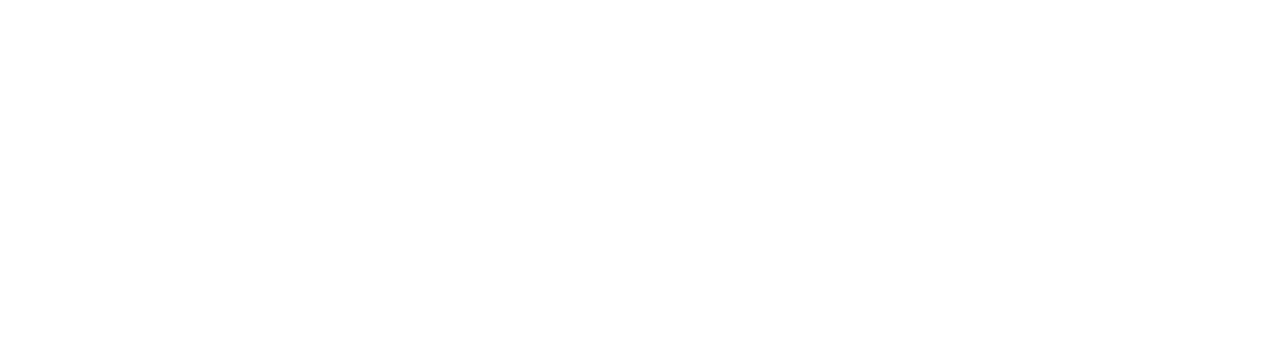
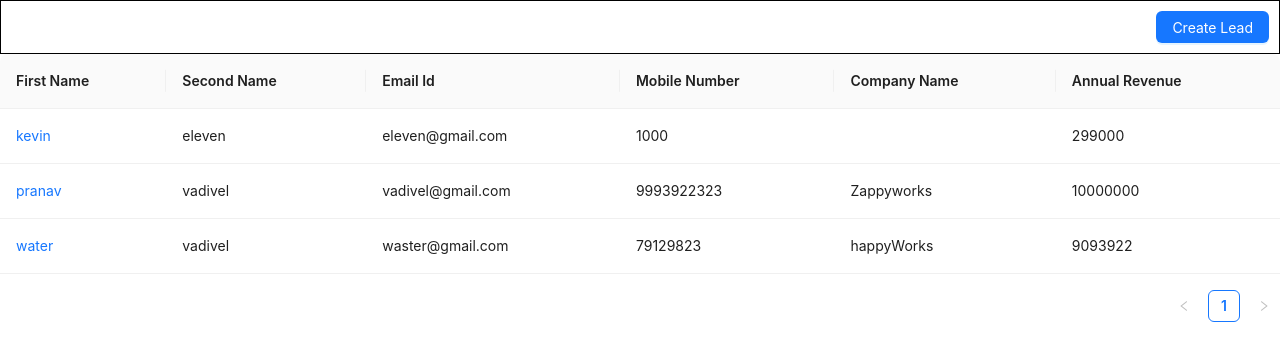
Before and after one commit to REOpranav/crm, a React (Create React App) app: page /leadboard in a window 1280 px wide. Before the commit this address had no page. Shown: the top 360 px of the page. Built offline with nearby package versions, Linux system fonts and the light colour scheme; data requests are answered from the project's data file.

Commit message:
change dashboard name into leadBoard and invoke some buttons and its navigation function

```diff
--- a/DB/db.json
+++ b/DB/db.json
@@ -1,18 +1,30 @@
 {
   "leads": [
     {
-      "id": "6b7b",
-      "firstName": "vadivel",
-      "secoundName": "secounf",
-      "company": "zappy",
-      "annual revenue": 1
+      "id": "8bf9",
+      "firstname": "kevin",
+      "lastname": "eleven",
+      "email": "eleven@gmail.com",
+      "mobile": "1000",
+      "annualrevenue": "299000"
     },
     {
-      "id": "ecf2",
-      "firstName": "as",
-      "secoundName": "sx",
-      "company": "s",
-      "annual revenue": 0
+      "id": "7d3f",
+      "firstname": "pranav",
+      "lastname": "vadivel",
+      "email": "vadivel@gmail.com",
+      "mobile": "9993922323",
+      "companyName": "Zappyworks",
+      "annualrevenue": "10000000"
+    },
+    {
+      "id": "67b5",
+      "firstname": "water",
+      "lastname": "vadivel",
+      "email": "waster@gmail.com",
+      "mobile": "79129823",
+      "companyName": "happyWorks",
+      "annualrevenue": "9093922"
     }
   ]
 }
--- a/src/App.js
+++ b/src/App.js
@@ -1,14 +1,16 @@
 import './App.css';
 import { Form ,Row} from "antd";
 import {Routes,Route} from 'react-router-dom'
-import Dashboard from './Dashboard';
+import LeadBoard from './LeadBoard';
 import FormPage from './FormPage';
+import Dashboard from './DashBoard';
 
 function App() {
   return (
     <div className="App">
         <Routes>
           <Route path='/' element={<Dashboard />} />
+          <Route path='/leadboard' element={<LeadBoard />} />
           <Route path='/formpage' element={<FormPage />} />
         </Routes>
     </div>
--- a/src/Dashboard.jsx
+++ b/src/Dashboard.jsx
@@ -1,82 +1,8 @@
 import React from 'react'
-import {Button , Row ,Col ,message,Table} from 'antd'
-import { useNavigate } from 'react-router-dom'
-import axios from 'axios';
-import { useEffect } from 'react';
-import { useState } from 'react';
 
 const Dashboard = () => {
-    const [leadData,setLeadData] = useState([])
-    const navigate = useNavigate();
-    const formNavigate = ()=>{
-        navigate('/formpage')
-    }
-
-    useEffect(()=>{
-        const fetching = async()=>{
-            try {
-                const responce = await axios.get('http://localhost:3000/leads')
-                if (responce.status === 200) {
-                    setLeadData( await responce.data);
-                }
-            } catch (err) {
-                if (err.response) {
-                    message.error('Error: ' + err.response.status+' - '+(err.response.data.message || 'Server Error'));
-                } else if (err.request) {
-                    message.error('Error: No response from server.');
-                } else {
-                    message.error('Error: ' + err.message);
-                }
-            }
-        }
-        fetching()
-    },[null])
-
-    for (const data of leadData) {
-
-    }
-
-    const column = [
-         {
-            title: 'ID',
-            dataIndex: 'id',
-            key: 'id',
-          },
-          {
-            title: 'First Name',
-            dataIndex: 'firstName',
-            key: 'firstName',
-          },
-          {
-            title: 'Second Name',
-            dataIndex: 'secondName',
-            key: 'secondName',
-          },
-          {
-            title:'Company Name',
-            dataIndex: 'companyName',
-            key: 'companyName',
-          },
-          {
-            title: 'Annual Revenue',
-            dataIndex: 'annualRevenue',
-            key: 'annualRevenue',
-          },
-        ]
-
   return (
-    <div>
-          <Row justify={'end'}>
-                <Button type='primary' onClick={formNavigate}>
-                        Create Lead
-                </Button>
-          </Row>
-          <Row>
-             <Table columns={column}/>
-          </Row>
-
-
-    </div>
+    <div>Dashboard</div>
   )
 }
 
--- a/src/FormPage.jsx
+++ b/src/FormPage.jsx
@@ -1,35 +1,41 @@
 import React from 'react'
-import {Row , Form ,Input,message ,InputNumber ,Button} from 'antd'
+import {Row , Form ,Input,message ,InputNumber ,Button , Flex} from 'antd'
 import { useState } from 'react'
 import axios from 'axios'
 import { useNavigate } from 'react-router-dom'
 
 const FormPage = () => {
-    const navigation = useNavigate()
-    const [form] = Form.useForm()
+  const navigation = useNavigate()
 
+  //this is for navigation
   function navigate() {
-    navigation('/')
+      navigation('/leadboard')
+    }
+
+  const [formData,setFormData] = useState({
+    firstname : '',
+    lastname:'',
+    email:'',
+    mobile:'',
+    companyName:'',
+    annualrevenue: ''
+  })
+
+  const handleChange = (e)=>{
+       const {name,value} = e.target
+       setFormData((prevData) => ({
+        ...prevData,
+        [name]: value,
+      }));
   }
 
-  function messageSuccess(){
-     message.success('Sucessfully created a Lead')
-  }
-
-    const layout = {
-        labelCol: {
-          span: 9,
-        },
-        wrapperCol: {
-          span: 16,
-        },
-      };
-
-  const onFinish = (values)=>{
-     axios.post('http://localhost:3000/leads',values)
+  const onFinish = (e)=>{
+    e.preventDefault()
+      axios.post('http://localhost:3000/leads',formData)
       .then(res => {
         if (res.status == 201) {
           messageSuccess();
+          console.log(res.data);
         }
     }).catch(err => {
       if (err.response) {
@@ -39,75 +45,74 @@
       } else {
         message.error('Error: ' + err.message);
       }
-    })
+  })
+
+  // this is message ele from antd
+  function messageSuccess(){
+     message.success('Sucessfully created a Lead')
+    }
 
     setTimeout(()=>{
       navigate()
-    },1*1000)
+     },1 * 900)
+  }
 
+  // this for cancelling form
+  function cancelForm() {
+      navigate('/leadBoard')
   }
 
   return (
-    <Row style={{padding:'10px'}}>
-        <Form
-         {...layout}
-          form={form}
-          name="leadForm"
-          initialValues={{remember : true}}
-          autoComplete="off"
-          onFinish={onFinish}
-        >
-            <Form.Item
-              label="First Name"
-               name="firstName"
-               rules={[
-                {required:true,message:`* Field is Required`},
-                {type:'string',message:`First name is only in string !`},
-              ]}
-            >
-                <Input placeholder='First Name'/>
-            </Form.Item>
+  <div>
 
-            <Form.Item
-              label="Last name"
-               name="secoundName"
-               rules={[
-                {required:true , message:`* Field is Required`},
-                {type:'string',message:`First name is only in string !`}
-               ]}
-            >
-                <Input placeholder='Secound Name' />
-            </Form.Item>
+    <Row justify={'end'}>
+      <Flex gap="small">
+        <Button type='primary'  onClick={onFinish} >Submit</Button>
+        <Button type='primary' danger onClick={cancelForm}>Cancel</Button>
+      </Flex>
+    </Row>
 
-            <Form.Item
-                label="Company"
-               name="company"
-               rules={[
-                {required:true , message:`* Field is Required`},
-                {type:'string',message:`First name is only in string !`}
-               ]}
-            >
-                <Input placeholder='company Name' />
-            </Form.Item>
+    <Row>
+         <form onSubmit={onFinish}>
+            <p>
+                <label for="firstname"></label>
+                <input type="text" name="firstname" id="firstname" placeholder="First Name" value={formData.firstname} onChange={handleChange} /> <br />
+                <span></span>
+            </p>
 
-            <Form.Item
-               label="Annual Revenue"
-               name="annual revenue"
-               rules={[
-                {type : 'number',message:'Should be in number'}
-               ]}
-               initialValue={0}
-            >
-                <InputNumber placeholder='Annual Revenue' style={{width:'100%'}}/>
-            </Form.Item>
+            <p>
+                <label for="lastname"></label>
+                <input type="text" name="lastname" id="lastname" placeholder="Last Name" value={formData.lastname} onChange={handleChange}  /> <br />
+                <span></span>
+            </p>
 
-            <Form.Item >
-                <Button type="primary" htmlType="submit">
-                     Submit
-                </Button>
-            </Form.Item>
-        </Form>
+            <p>
+                <label for="email"></label>
+                <input type="email" name="email" id="email" placeholder="Email" value={formData.email} onChange={handleChange} /> <br />
+                <span></span>
+            </p>
+
+            <p>
+                <label for="mobile"></label>
+                <input type="tel" name="mobile" id="mobile" placeholder="Mobile Number" value={formData.mobile} onChange={handleChange} /> <br />
+                <span></span>
+            </p>
+
+            <p>
+                <label for="companyName"></label>
+                <input type="text" name="companyName" id="companyName" placeholder="company Name" value={formData.companyName} onChange={handleChange} /> <br />
+                <span></span>
+            </p>
+
+
+            <p>
+                <label for="annualrevenue"></label>
+                <input type="number" name="annualrevenue" id="annualrevenue" placeholder="Annual Revenue" value={formData.annualrevenue} onChange={handleChange} /> <br />
+                <span></span>
+            </p>
+         </form>
     </Row>
+    </div>
   )
 }
 export default FormPage
--- /dev/null
+++ b/src/LeadBoard.jsx
@@ -0,0 +1,104 @@
+import React from 'react'
+import {Button , Row ,Col ,message,Table} from 'antd'
+import { useNavigate } from 'react-router-dom'
+import axios from 'axios';
+import { useEffect } from 'react';
+import { useState } from 'react';
+
+const LeadBoard = () => {
+    const [leadData,setLeadData] = useState([])
+
+    // code for navigatingin reactg router dom
+    const navigate = useNavigate();
+    const formNavigate = ()=>{
+        navigate('/formpage')
+    }
+
+    // this code for initial load and when lead added
+    useEffect(()=>{
+        const fetching = async()=>{
+            try {
+                const responce = await axios.get('http://localhost:3000/leads')
+                if (responce.status === 200) {
+                    setLeadData( await responce.data);
+                }
+            } catch (err) {
+                if (err.response) {
+                    message.error('Error: ' + err.response.status+' - '+(err.response.data.message || 'Server Error'));
+                } else if (err.request) {
+                    message.error('Error: No response from server.');
+                } else {
+                    message.error('Error: ' + err.message);
+                }
+            }
+        }
+        fetching()
+    },[undefined,leadData])
+
+    // this code for appending field name into antd table
+    const data = []
+    for (const datas of leadData) {
+        let changeTOObject  = {
+            id:datas.id,
+            firstName : datas.firstname,
+            secondName : datas.lastname,
+            emailID : datas.email,
+            mobileNumber  : datas.mobile,
+            companyName:datas.companyName,
+            annualRevenue : datas.annualrevenue ?  datas.annualrevenue : 0
+        }
+        data.push(changeTOObject)
+    }
+
+    // this refers the column layout in Antd
+    const column = [
+          {
+            title: 'First Name',
+            dataIndex: 'firstName',
+            key: 'firstName',
+            render : (text) => <a>{text}</a>
+          },
+          {
+            title: 'Second Name',
+            dataIndex: 'secondName',
+            key: 'secondName',
+          },
+          {
+            title:'Email Id',
+            dataIndex: 'emailID',
+            key: 'emailID',
+          },
+          {
+            title:'Mobile Number',
+            dataIndex: 'mobileNumber',
+            key: 'mobileNumber',
+          },
+          {
+            title:'Company Name',
+            dataIndex: 'companyName',
+            key: 'companyName',
+          },
+
+          {
+            title: 'Annual Revenue',
+            dataIndex: 'annualRevenue',
+            key: 'annualRevenue',
+          },
+        ]
+
+  return (
+    <div>
+          <Row justify={'end'} style={{border:'1px solid black',padding:'10px'}}>
+                <Button type='primary' onClick={formNavigate}>Create Lead</Button>
+          </Row>
+
+          <Row>
+             <Table columns={column} dataSource={data} style={{width : '100%'}}/>
+          </Row>
+
+
+    </div>
+  )
+}
+
+export default LeadBoard
```
